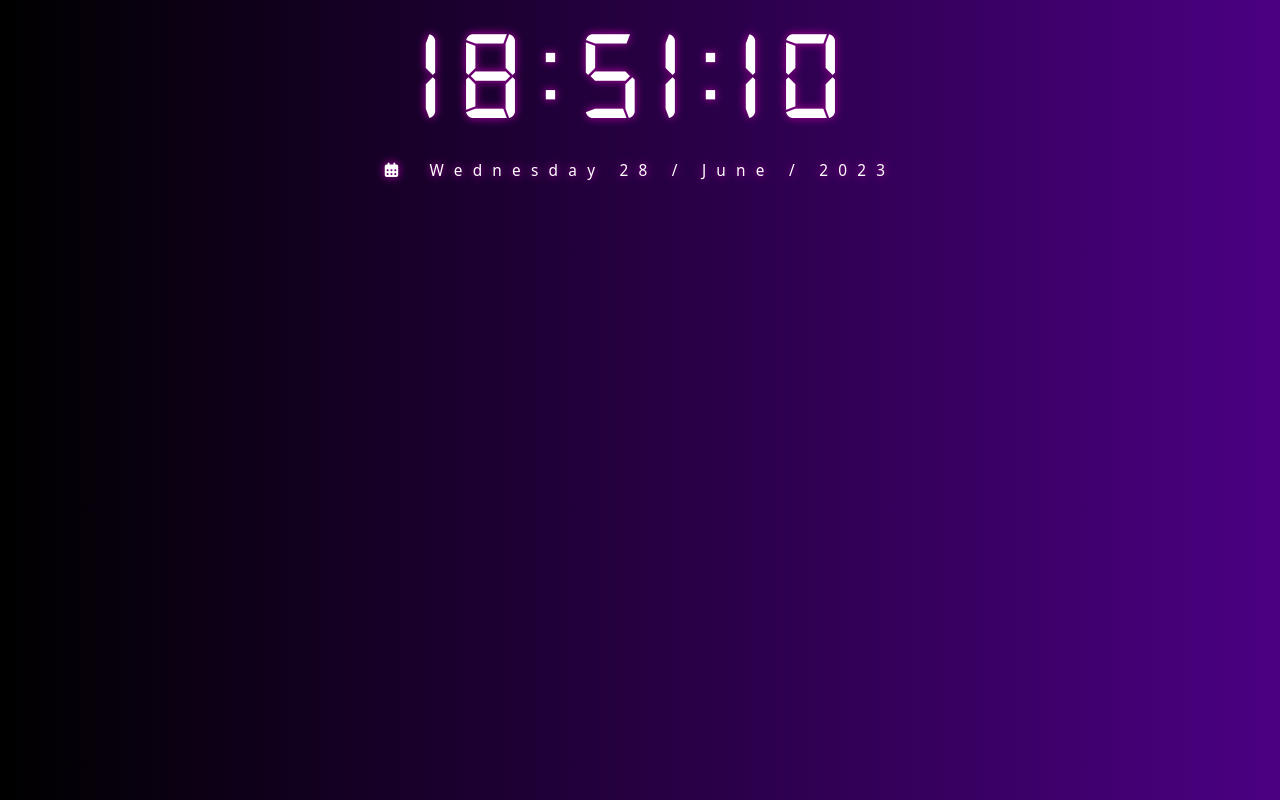
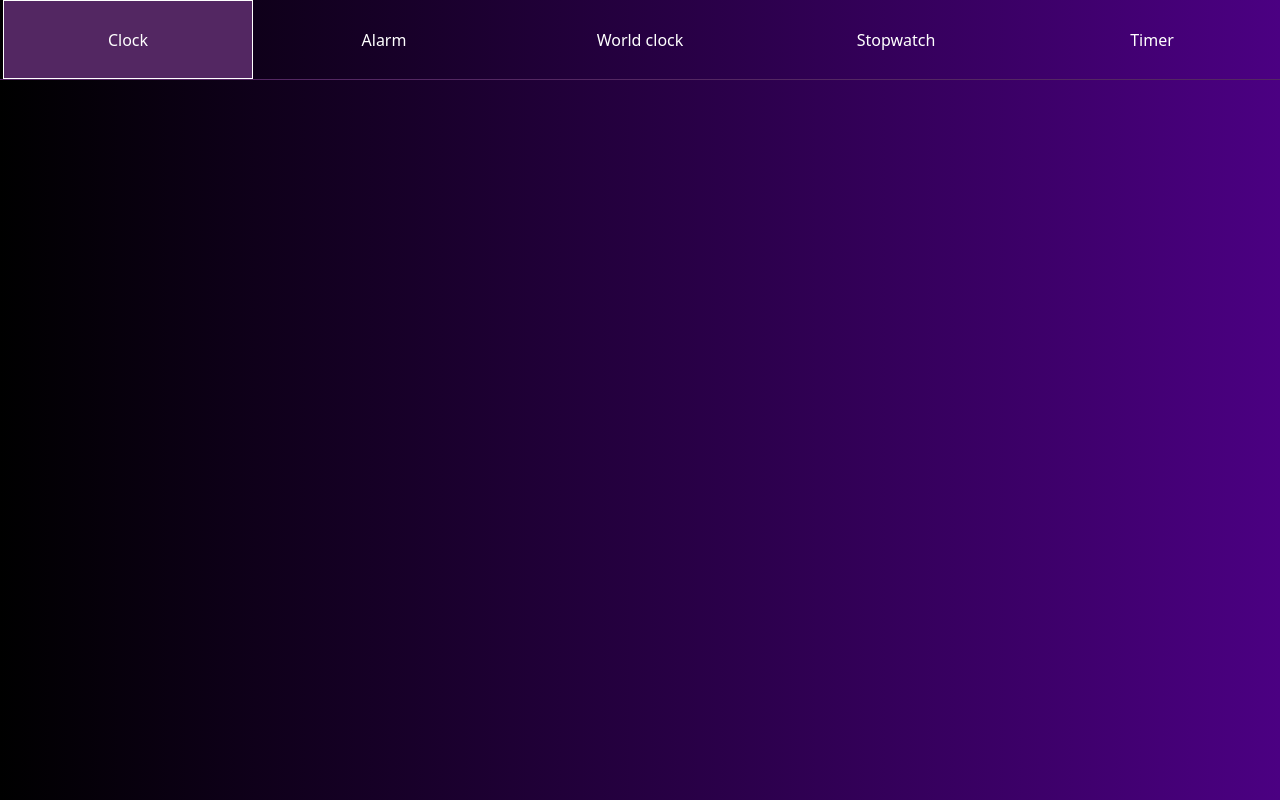
Before and after one commit to forkanimahdi/Digital-Clock, a plain HTML site: page index.html in a window 1280 px wide. Drawn offline with nearby package versions, Linux system fonts and the light colour scheme.

Commit message:
panel controle

```diff
--- a/index.html
+++ b/index.html
@@ -12,8 +12,16 @@
 
 <body>
 
-    <h1 class="clock"></h1>
-    <h3 class="calendar"> <i class="fa-solid fa-calendar-days me-2"></i><span class="date"></span></h3>
+    <div class="controle-panel">
+        <div class="clockwatch active">Clock</div>
+        <div class="alarm">Alarm</div>
+        <div class="world-clock">World clock</div>
+        <div class="stopwatch">Stopwatch</div>
+        <div class="timer">Timer</div>
+    </div>
+
+    <!-- <h1 class="clock"></h1>
+    <h3 class="calendar"> <i class="fa-solid fa-calendar-days me-2"></i><span class="date"></span></h3> -->
 
     <script src="./public/js/app.js"></script>
     <script src="./node_modules/bootstrap/dist/js/bootstrap.bundle.js"></script>
--- a/src/sass/_variables.sass
+++ b/src/sass/_variables.sass
@@ -1,5 +1,6 @@
 $gray: #9dabbb
 $bg-gray: #eeeeee
+$dark-pink : #532762
 
 //! Import bootstrap Function + Variable :
 @import "../../node_modules/bootstrap/scss/functions"
--- a/src/sass/modules/Home/_header.sass
+++ b/src/sass/modules/Home/_header.sass
@@ -1,9 +1,29 @@
 body
     width: 100%
     height: 100vh
-    background-image: linear-gradient(to right, black, #4b0082)
+    background-image: linear-gradient(to right, black, indigo)
     position: relative
     margin: 0
-    // display: flex
-    // align-items: center
-    // justify-content: center
+    .controle-panel
+        height: 10vh
+        border-bottom: 1px solid $dark-pink
+        display: flex
+        align-items: center
+        justify-content: space-around
+        color: white
+        div
+            width: 19.5%
+            height: 100%
+            text-align: center
+            cursor: pointer
+            display: flex
+            align-items: center
+            justify-content: center
+            transition: 0.5s ease
+            &:hover
+                background-color: $dark-pink
+                border: 0.5px solid white
+
+        .active
+            background-color: $dark-pink
+            border: 0.5px solid white
```
Also changed, not shown: README.md, public/css/app.css, 1 other file.
